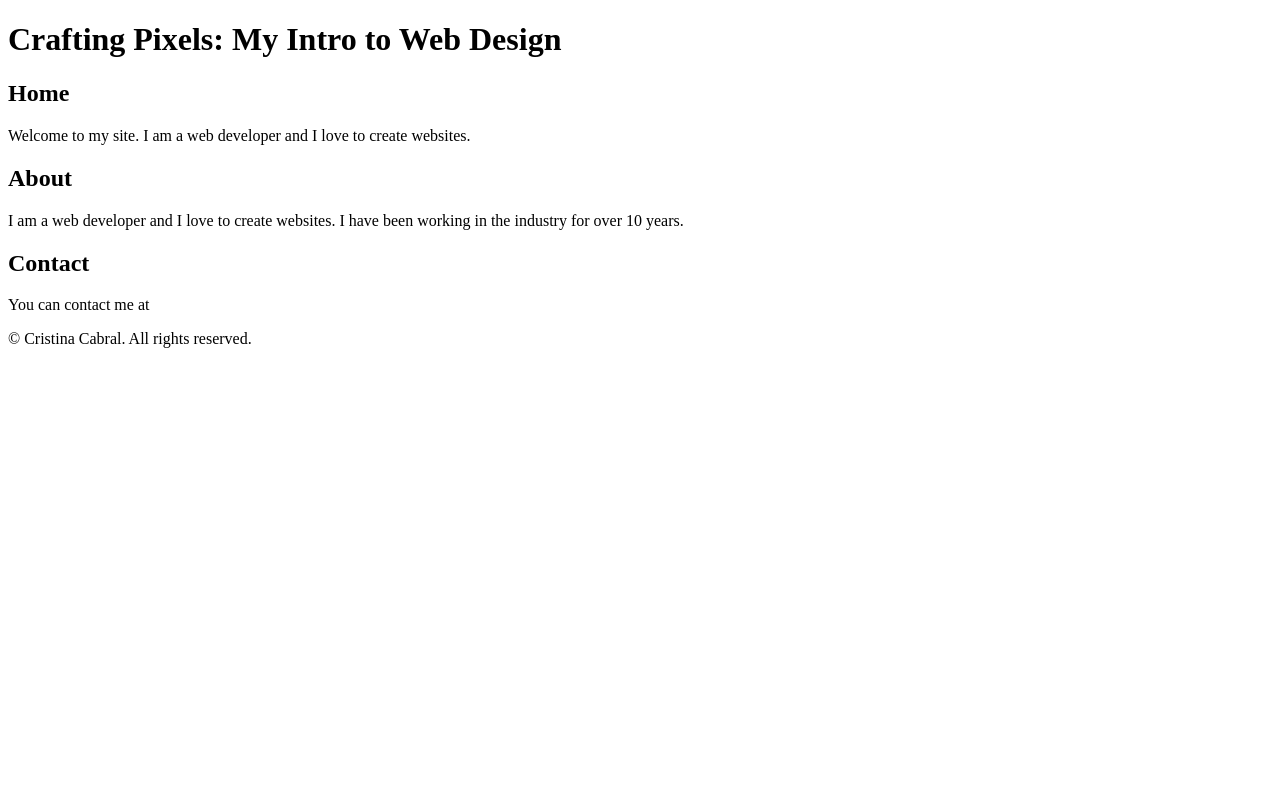
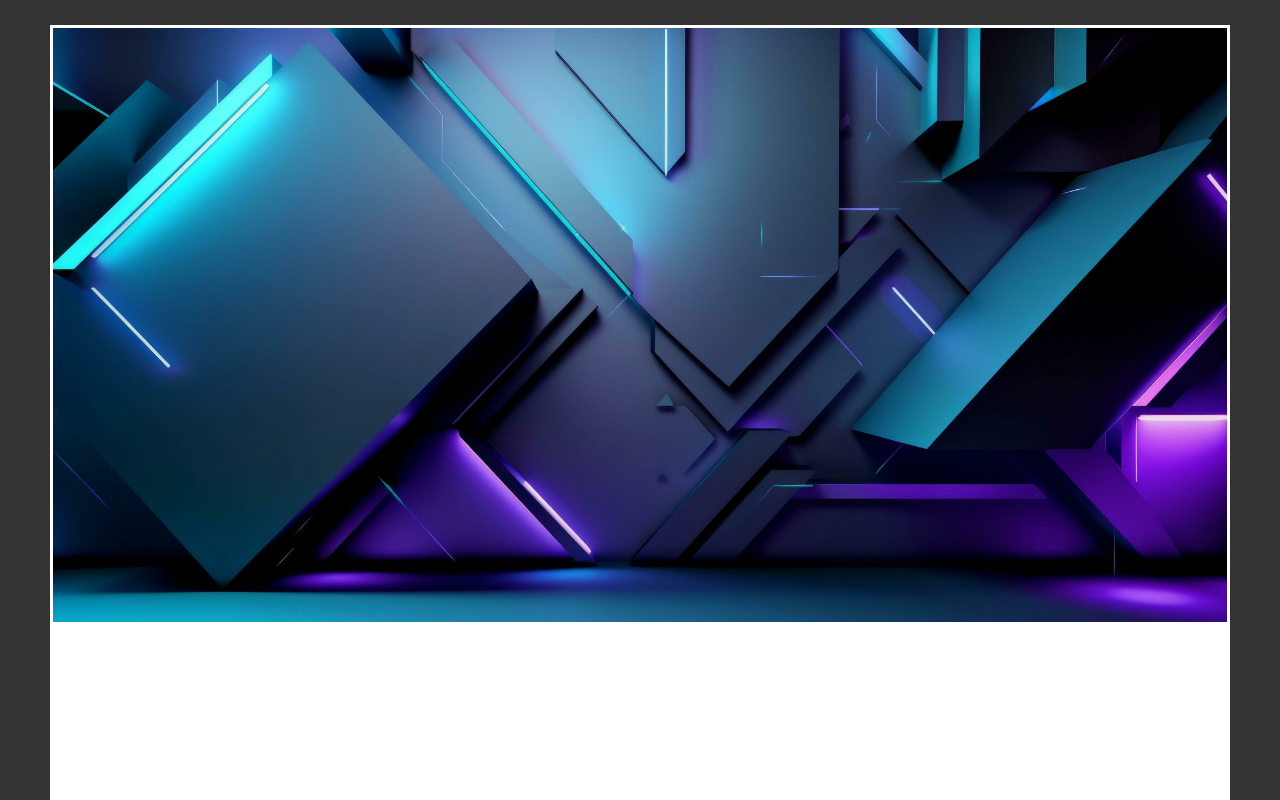
Before and after one commit to CristinaC-create/CristinaC-create.github.io, a plain HTML site: page index.html in a window 1280 px wide. Shown: the top 800 px of the page. Drawn offline with Linux system fonts and the light colour scheme.

Commit message:
Changed html format

```diff
--- a/css/app.css
+++ b/css/app.css
@@ -14,6 +14,7 @@ header {
   width: 100%;
   height: 600px;
   border: 3px solid #fff;
+  background: url(../assets/images/headerBGK.jpeg);
   background-size: cover;
   background-position: center;
 }
--- a/index.html
+++ b/index.html
@@ -3,29 +3,15 @@
 <head>
   <meta charset="UTF-8">
   <meta name="viewport" content="width=device-width, initial-scale=1.0">
-  <link rel="stylesheet" href="styles.css">
-  <title>CristinaC-create</title>
+  <link rel="stylesheet" href="css/app.css">
+  <title>CristinaC-create Site</title>
 </head>
 <body>
-  <header>
-    <h1>Crafting Pixels: My Intro to Web Design</h1>
-  </header>
+  <header></header>
   <section id="about-me"></section>
   <section id="career-goals"></section>
   <section id="showcase-samples"></section>
   <section id="contact"></section>
-
-  <main>
-    <h2>Home</h2>
-    <p>Welcome to my site. I am a web developer and I love to create websites.</p>
-    <h2>About</h2>
-    <p>I am a web developer and I love to create websites. I have been working in the industry for over 10 years.</p>
-    <h2>Contact</h2>
-    <p>You can contact me at
-
-  </main>
-  <footer>
-    <p>&copy; Cristina Cabral. All rights reserved.</p>
-  </footer>
+  <footer></footer>
 </body>
 </html>
```
